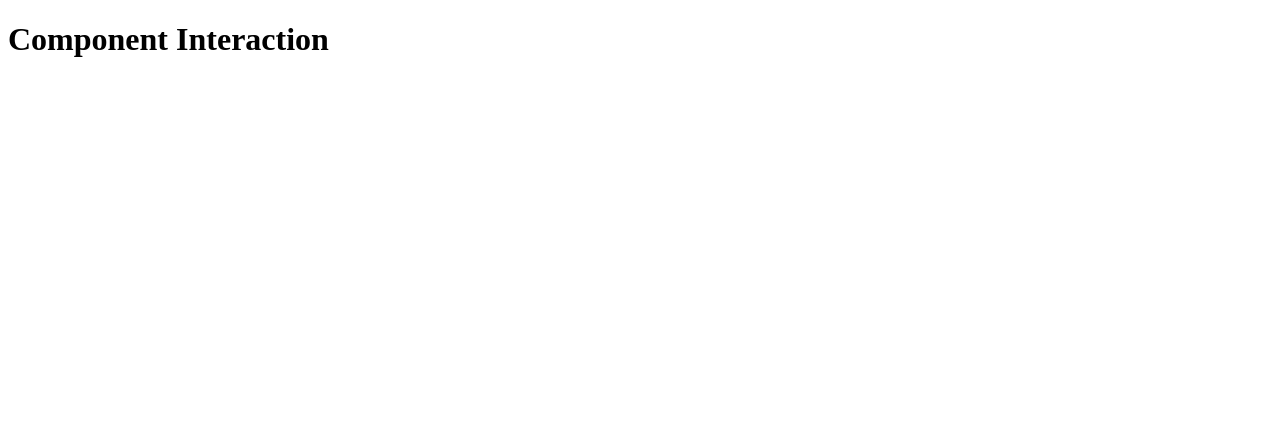
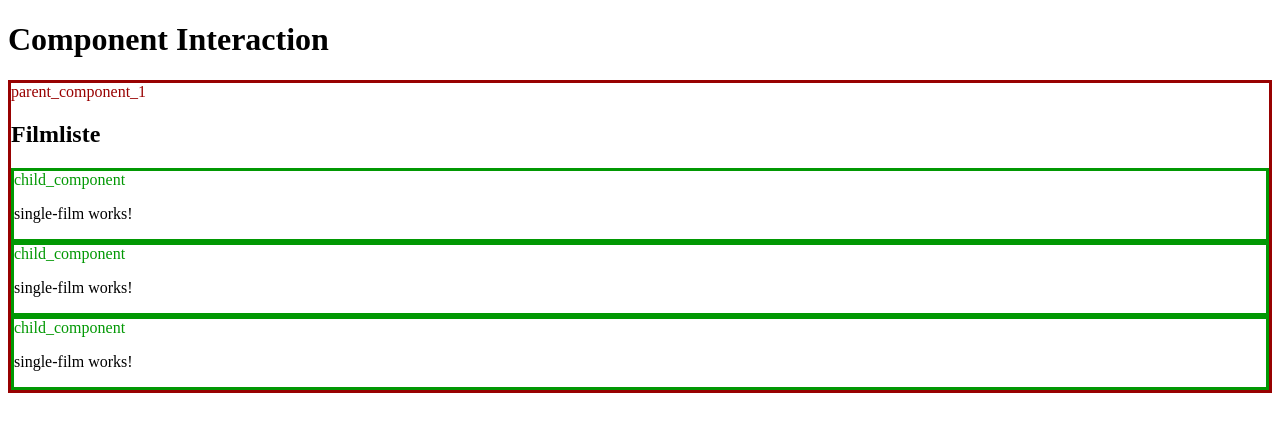
Before and after one commit to KevinWissmer/AngularElements, an Angular app: page / in a window 1280 px wide. Shown: the top 432 px of the page. Built offline with nearby package versions, Linux system fonts and the light colour scheme.

Commit message:
init setup w parent and child component

```diff
--- a/src/app/app.module.ts
+++ b/src/app/app.module.ts
@@ -4,11 +4,15 @@ import { BrowserModule } from '@angular/platform-browser';
 import { AppRoutingModule } from './app-routing.module';
 import { AppComponent } from './app.component';
 import { LandingPageComponent } from './landing-page/landing-page.component';
+import { FilmListeComponent } from './film-liste/film-liste.component';
+import { SingleFilmComponent } from './single-film/single-film.component';
 
 @NgModule({
   declarations: [
     AppComponent,
-    LandingPageComponent
+    LandingPageComponent,
+    FilmListeComponent,
+    SingleFilmComponent
   ],
   imports: [
     BrowserModule,
--- /dev/null
+++ b/src/app/film-liste/film-liste.component.html
@@ -0,0 +1,3 @@
+<h2>Filmliste</h2>
+
+<div class="child_component" *ngFor="let film of filmlist"><app-single-film ></app-single-film></div>
--- /dev/null
+++ b/src/app/film-liste/film-liste.component.scss
@@ -0,0 +1,8 @@
+.child_component{
+    border: 3px solid rgb(1, 152, 3);
+}
+
+.child_component::before{
+    color: rgb(1, 152, 3);
+    content: "child_component";
+}
--- /dev/null
+++ b/src/app/film-liste/film-liste.component.ts
@@ -0,0 +1,10 @@
+import { Component } from '@angular/core';
+
+@Component({
+  selector: 'app-film-liste',
+  templateUrl: './film-liste.component.html',
+  styleUrls: ['./film-liste.component.scss']
+})
+export class FilmListeComponent {
+  filmlist: string[] = ["Avatar","LOTR","Superman"];
+}
--- a/src/app/landing-page/landing-page.component.html
+++ b/src/app/landing-page/landing-page.component.html
@@ -1 +1,3 @@
 <h1>Component Interaction</h1>
+
+<div class="parent_component"><app-film-liste></app-film-liste></div>
--- a/src/app/landing-page/landing-page.component.scss
+++ b/src/app/landing-page/landing-page.component.scss
@@ -0,0 +1,8 @@
+.parent_component{
+    border: 3px solid rgb(152, 1, 1);
+}
+
+.parent_component::before{
+    color: rgb(152, 1, 1);
+    content: "parent_component_1";
+}
--- /dev/null
+++ b/src/app/single-film/single-film.component.html
@@ -0,0 +1 @@
+<p>single-film works!</p>
```
Also changed, not shown: src/app/single-film/single-film.component.ts (added, +10 -0 lines), src/app/single-film/single-film.component.scss (added), 2 other files (tests, documents, lock files or other folders).
